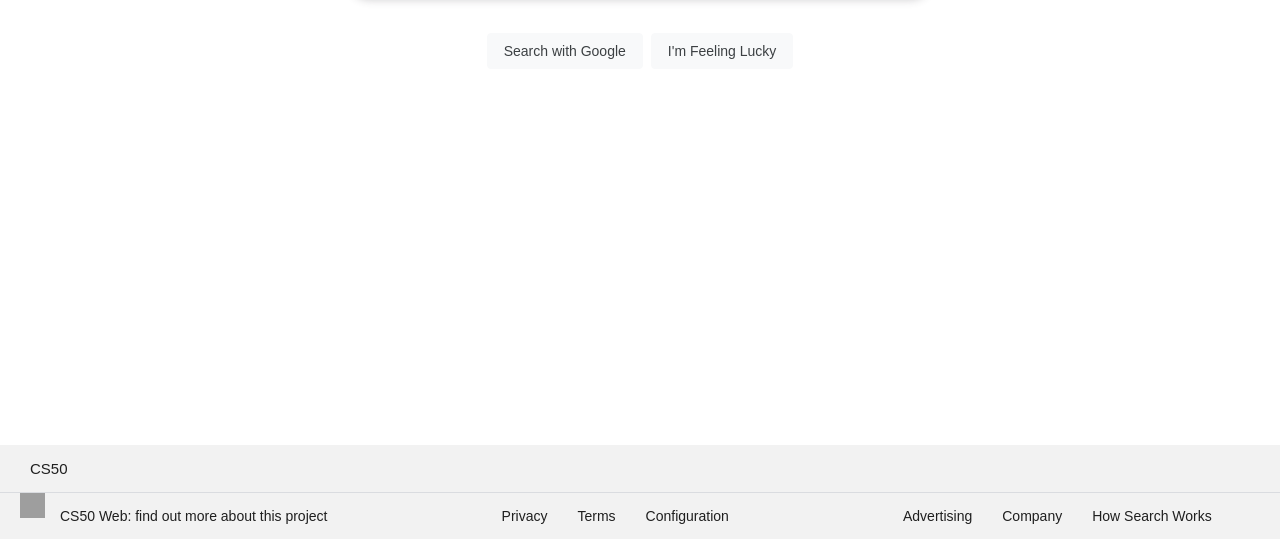
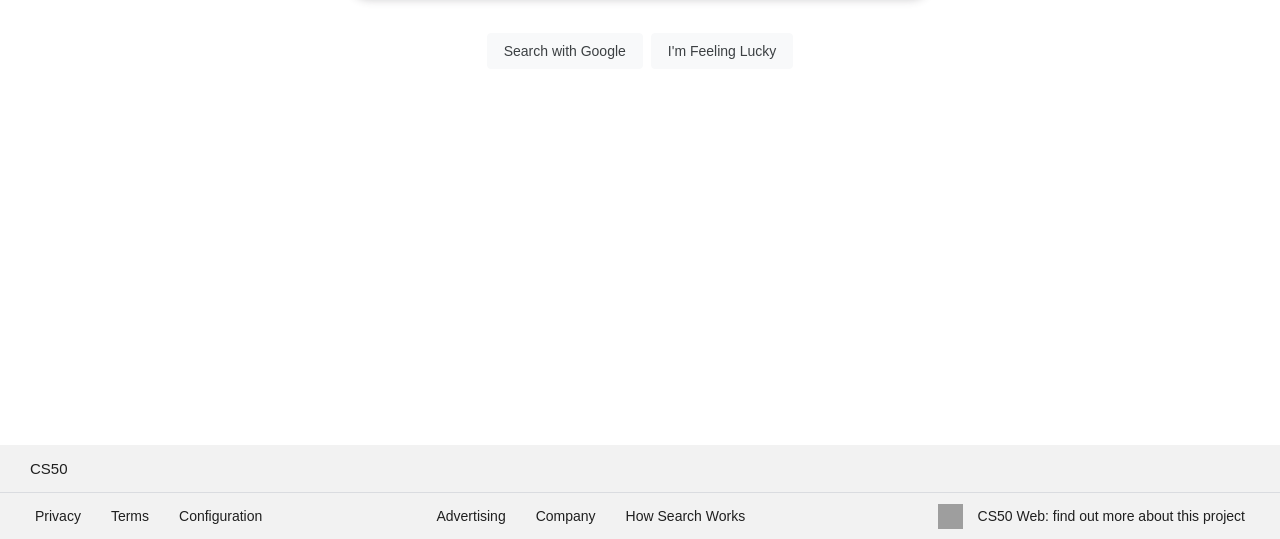
Before and after one commit to rdrlaguna/GoogleClone, a plain HTML site: page index.html in a window 1280 px wide. Shown: the part 283-822 px from the top of the page. Drawn offline with Linux system fonts and the light colour scheme; grey boxes are pictures that could not be loaded.

Commit message:
Add style to footer cs50 link

```diff
--- a/styles/footer.css
+++ b/styles/footer.css
@@ -35,3 +35,18 @@ footer {
 .ftr-link:hover {
     text-decoration: underline;
 }
+
+/* CS50 */
+.cs50-container {
+    order: 2;
+    justify-content: space-between;
+    align-items: center;
+    flex-wrap: wrap;
+}
+.duck-icon {
+    width: 25px;
+    height: 25px;
+}
+.cs50-text {
+    text-align: center;
+}
```
